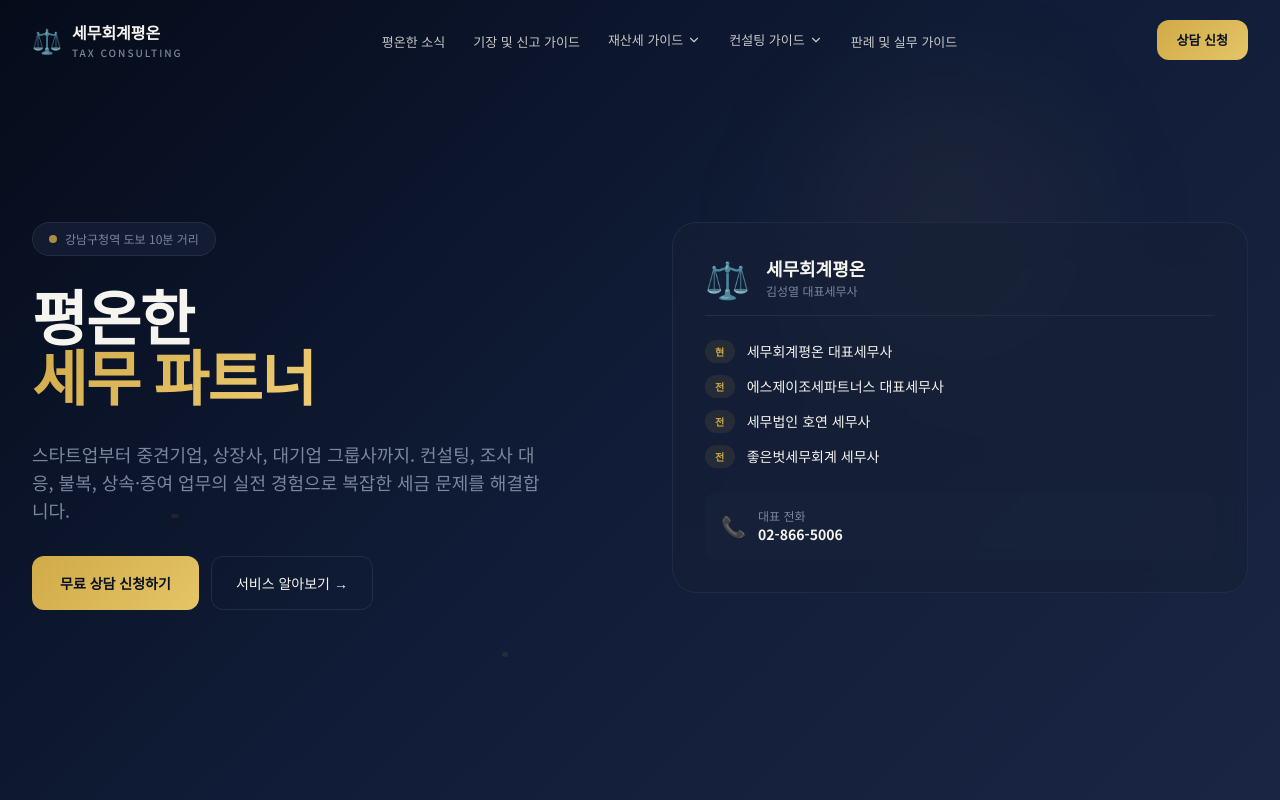
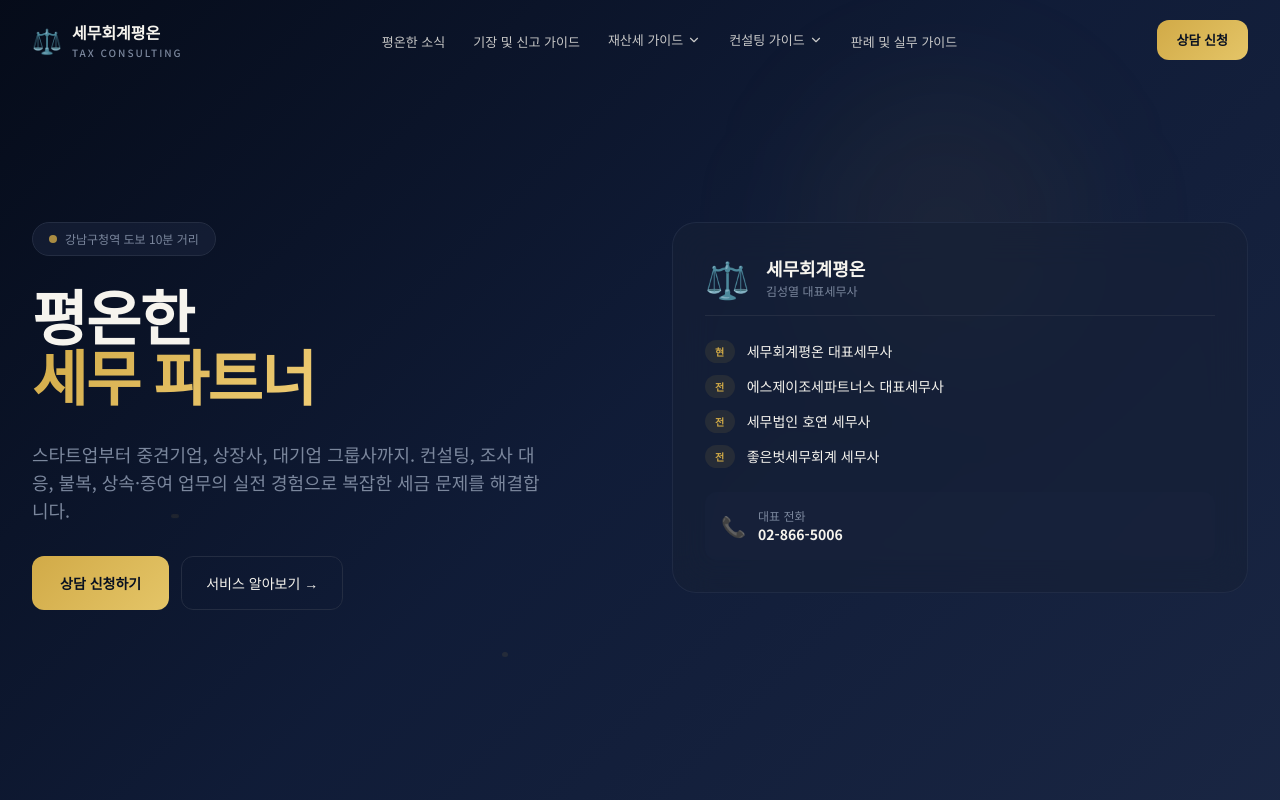
Before and after one commit to sujbyeon/potax, a React (Vite) app: page / in a window 1280 px wide. Shown: the top 800 px of the page. Built offline with nearby package versions, Linux system fonts and the light colour scheme; the HTML template or start-up script is replaced by a standard one.

Commit message:
Preceding changes

```diff
--- a/src/pages/Index.tsx
+++ b/src/pages/Index.tsx
@@ -129,7 +129,7 @@ const Index = () => {
                   onClick={() => scrollTo("contact")}
                   className="gold-gradient text-primary-foreground border-0 rounded-xl px-7 py-4 cursor-pointer font-bold text-sm hover:opacity-90 transition-opacity"
                 >
-                  무료 상담 신청하기
+                  상담 신청하기
                 </button>
                 <button
                   onClick={() => scrollTo("services")}
```
